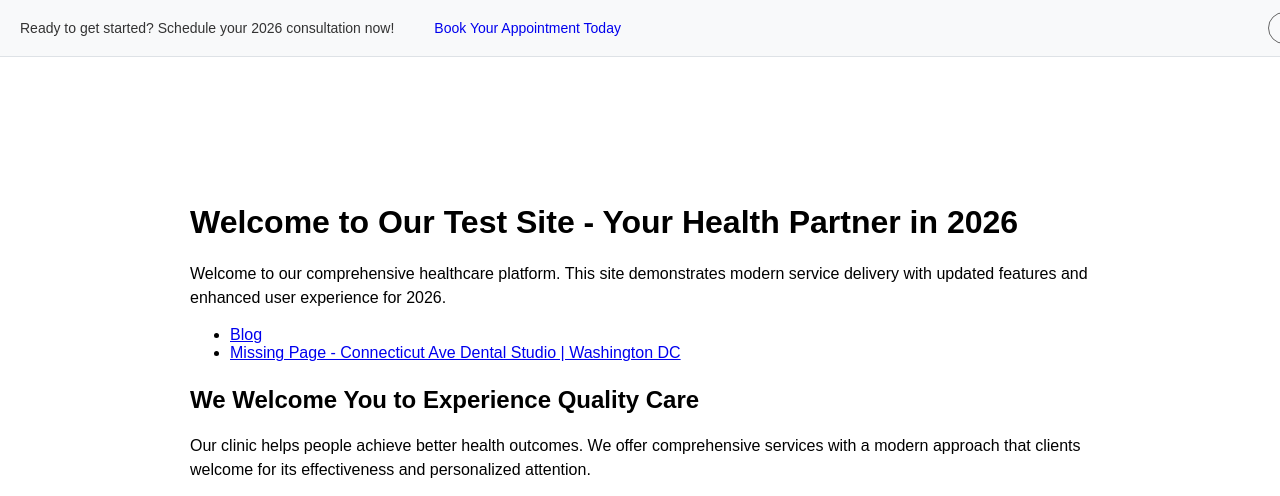
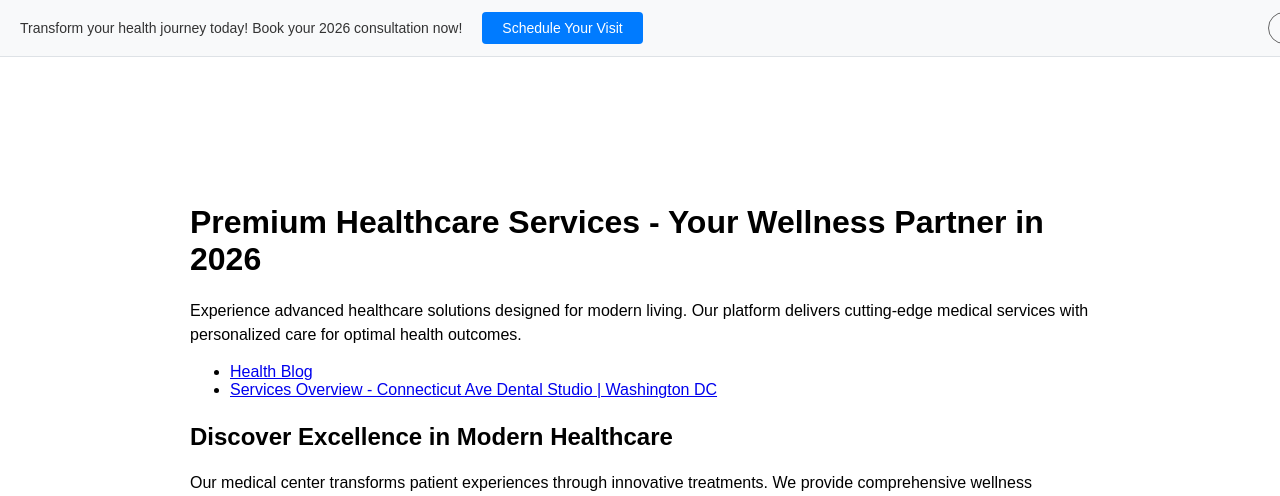
Before and after one commit to asquitt/asquitt.github.io, a Jekyll site: the page index.html, which Jekyll copies as it is, in a window 1280 px wide and 1346 px high, cut to the strip 0-496 px from the top of the window. Built offline with Jekyll 4.4.1, drawn with Linux system fonts in a browser that asks for light colours; some of the changed text lies outside the part shown.

Commit message:
Refresh and update content: index.html

```diff
--- a/index.html
+++ b/index.html
@@ -2,11 +2,11 @@
 
 <html lang="en">
 <head>
-<meta charset="utf-8">
-<title>Welcome to Our Test Site - Your Gateway to Better Health 2026</title>
-<meta content="Welcome to our comprehensive test site offering quality services. We welcome you to explore our modern approach to healthcare and discover why clients welcome our personalized care in 2026." name="description">
-<meta content="width=device-width, initial-scale=1" name="viewport">
-<link href="https://asquitt.github.io" rel="canonical">
+<meta charset="utf-8"/>
+<title>Premium Healthcare Services - Your Trusted Health Partner 2026</title>
+<meta content="Experience premium healthcare services with our modern approach to patient care. Discover personalized treatment plans and comprehensive health solutions designed for your wellness in 2026." name="description"/>
+<meta content="width=device-width, initial-scale=1" name="viewport"/>
+<link href="https://asquitt.github.io" rel="canonical"/>
 <style>
     body { font-family: Arial, sans-serif; max-width: 900px; margin: 0 auto; padding: 24px; }
     .hero { margin: 24px 0; }
@@ -39,58 +39,50 @@
 {
   "@context": "https://schema.org",
   "@type": "HealthAndBeautyBusiness",
-  "name": "Welcome to Our Test Site",
+  "name": "Premium Healthcare Services",
   "url": "https://asquitt.github.io",
-  "description": "Professional healthcare services with a welcome approach to patient care",
+  "description": "Advanced healthcare services with personalized patient care and modern treatment approaches",
   "foundingDate": "2026"
 }
 </script>
 </head>
 <body><div id="sticky-cta-bar" style="position: fixed; top: 0; left: 0; right: 0; background: #f8f9fa; border-bottom: 1px solid #dee2e6; padding: 12px 20px; z-index: 1100; display: flex; align-items: center; justify-content: center; gap: 20px; font-family: Arial, sans-serif; width: 100%">
-<span style="font-size: 14px; color: #333; font-weight: 500;">Ready to get started? Schedule your 2026 consultation now!</span>
-<a href="#contact" style="padding: 8px 20px; text-decoration: none; border-radius: 4px; font-size: 14px; font-weight: 500; white-space: nowrap; font-family: Arial, sans-serif">Book Your Appointment Today</a>
-<button aria-label="Close notification" class="orbitr-cta-close" data-orbitr-close="true" style="background: transparent; border: 1px solid currentColor; font-size: 18px; color: #666; cursor: pointer; padding: 0; margin-left: auto; border-radius: 999px; width: 32px; height: 32px; display: inline-flex; align-items: center; justify-content: center; line-height: 1; transition: opacity 0.2s ease; font-family: Arial, sans-serif">&times;</button>
+<span style="font-size: 14px; color: #333; font-weight: 500;">Transform your health journey today! Book your 2026 consultation now!</span>
+<a href="#contact" style="padding: 8px 20px; text-decoration: none; border-radius: 4px; font-size: 14px; font-weight: 500; white-space: nowrap; background: #007bff; color: white;">Schedule Your Visit</a>
+<button aria-label="Close notification" class="orbitr-cta-close" data-orbitr-close="true" style="background: transparent; border: 1px solid currentColor; font-size: 18px; color: #666; cursor: pointer; padding: 0; margin-left: auto; border-radius: 999px; width: 32px; height: 32px; display: inline-flex; align-items: center; justify-content: center; line-height: 1; transition: opacity 0.2s ease">×</button>
 </div><div id="orbitr-sticky-bar-spacer" style="height: 50px;"></div>
 <!-- seeded_issue_ids: missing_title, missing_meta_description, missing_canonical, missing_schema, multiple_h1, missing_alt_text, broken_internal_links, thin_content, no_cta_detected, contact_no_info, no_social_proof, landing_no_forms -->
 <header class="hero">
-<h1>Welcome to Our Test Site - Your Health Partner in 2026</h1>
-<p class="copy">Welcome to our comprehensive healthcare platform. This site demonstrates modern service delivery with updated features and enhanced user experience for 2026.</p>
+<h1>Premium Healthcare Services - Your Wellness Partner in 2026</h1>
+<p class="copy">Experience advanced healthcare solutions designed for modern living. Our platform delivers cutting-edge medical services with personalized care for optimal health outcomes.</p>
 <nav class="nav">
 <ul>
-<li><a href="/blog">Blog</a></li><li><a href="/definitely-missing-page.html">Missing Page - Connecticut Ave Dental Studio | Washington DC</a></li>
+<li><a href="/blog">Health Blog</a></li><li><a href="/definitely-missing-page.html">Services Overview - Connecticut Ave Dental Studio | Washington DC</a></li>
 </ul>
 </nav></header>
 <main>
 <section>
-<h2>We Welcome You to Experience Quality Care</h2>
-<p class="copy">Our clinic helps people achieve better health outcomes. We offer comprehensive services with a modern approach that clients welcome for its effectiveness and personalized attention.</p>
-<a href="/definitely-missing-page.html">Visit our service details</a>
+<h2>Discover Excellence in Modern Healthcare</h2>
+<p class="copy">Our medical center transforms patient experiences through innovative treatments. We provide comprehensive wellness solutions with advanced technology that patients trust for exceptional results.</p>
+<a href="/definitely-missing-page.html">Explore our treatment options</a>
 </section>
 <section>
-<img alt="Smiling dentist welcoming patient in modern Connecticut Ave Dental Studio office" src="/assets/huge-hero.jpg">
-<p>Professional healthcare environment where patients feel welcome and comfortable during their visit.</p>
+<img alt="Professional healthcare team providing personalized care in modern Connecticut Ave medical facility" src="/assets/huge-hero.jpg"/>
+<p>State-of-the-art medical environment where patients receive compassionate, expert care tailored to their individual needs.</p>
 </section>
 <section id="contact">
-<h2>Contact Information</h2>
-<p class="copy">Ready to welcome you to our practice. Call us at (555) 123-4567 or email info@testsite.com for appointments.</p>
-<p class="copy">Located at 123 Health Street, serving the community since 2026 with excellence you can trust. For more information, see <a href="https://asquitt.github.io/definitely-missing-page.html">Additional Site Information</a>.</p>
+<h2>Connect With Our Team</h2>
+<p class="copy">Ready to begin your wellness journey? Contact us at (555) 123-4567 or email info@testsite.com to schedule your consultation.</p>
+<p class="copy">Visit us at 123 Health Street, proudly serving our community since 2026 with trusted medical excellence. Learn more at <a href="https://asquitt.github.io/definitely-missing-page.html">Patient Resources Center</a>.</p>
 </section>
 <div class="inline-cta" style="background: #f8f9fa; border: 1px solid #e9ecef; border-radius: 8px; padding: 24px; margin: 40px 0; text-align: center; font-family: Arial, sans-serif">
-<h3 style="margin: 0 0 12px 0; color: #333; font-size: 18px;">Have Questions? We're Here to Help in 2026</h3>
-<p style="margin: 0 0 20px 0; color: #666; font-size: 14px;">Get in touch with our team for personalized assistance and experience the welcome difference.</p>
-<a class="btn btn-primary" href="#contact" style="display: inline-block; padding: 12px 24px; background: #007bff; color: white; text-decoration: none; border-radius: 4px; font-weight: bold">Contact Us Today</a>
+<h3 style="margin: 0 0 12px 0; color: #333; font-size: 18px;">Ready to Prioritize Your Health in 2026?</h3>
+<p style="margin: 0 0 20px 0; color: #666; font-size: 14px;">Connect with our healthcare specialists for personalized guidance and experience the difference quality care makes.</p>
+<a class="btn btn-primary" href="#contact" style="display: inline-block; padding: 12px 24px; background: #007bff; color: white; text-decoration: none; border-radius: 4px; font-weight: bold">Get Started Today</a>
 </div>
 </main>
 <footer>
-<p>Copyright 2026 Test Fixture - All Rights Reserved</p>
+<p>Copyright 2026 Premium Healthcare Services - All Rights Reserved</p>
 </footer>
-<div id="exit-popup-overlay" style="display: none; position: fixed; top: 0; left: 0; width: 100%; height: 100%; background-color: rgba(0, 0, 0, 0.5); z-index: 9999; font-family: Arial, sans-serif">
-<div style="position: absolute; top: 50%; left: 50%; transform: translate(-50%, -50%); background: white; padding: 40px; border-radius: 8px; max-width: 500px; width: 90%; text-align: center; font-family: Arial, sans-serif;">
-<button aria-label="Close popup" onclick="document.getElementById('exit-popup-overlay').style.display='none'" style="position: absolute; top: 15px; right: 20px; background: none; border: none; font-size: 24px; cursor: pointer; color: #666;">&times;</button>
-<h3 style="margin: 0 0 20px 0; font-family: Arial, sans-serif; color: #333; font-size: 24px;">Wait! Let's Talk First</h3>
-<p style="margin: 0 0 30px 0; font-family: Arial, sans-serif; color: #666; font-size: 16px; line-height: 1.5;">Have questions about our healthcare services? We're here to help you get started.</p>
-<a class="btn btn-primary" href="#contact" onclick="document.getElementById('exit-popup-overlay').style.display='none'" style="display: inline-block; padding: 12px 30px; text-decoration: none; border-radius: 4px; font-family: Arial, sans-serif; font-size: 16px; font-weight: bold; margin-right: 15px">Contact Us Now</a>
-<button onclick="document.getElementById('exit-popup-overlay').style.display='none'" style="display: inline-block; padding: 12px 20px; border: 1px solid #ccc; border-radius: 4px; font-family: Arial, sans-serif; font-size: 14px; cursor: pointer">Maybe Later</button>
-</div>
-</div></body>
+</body>
 </html>
```
